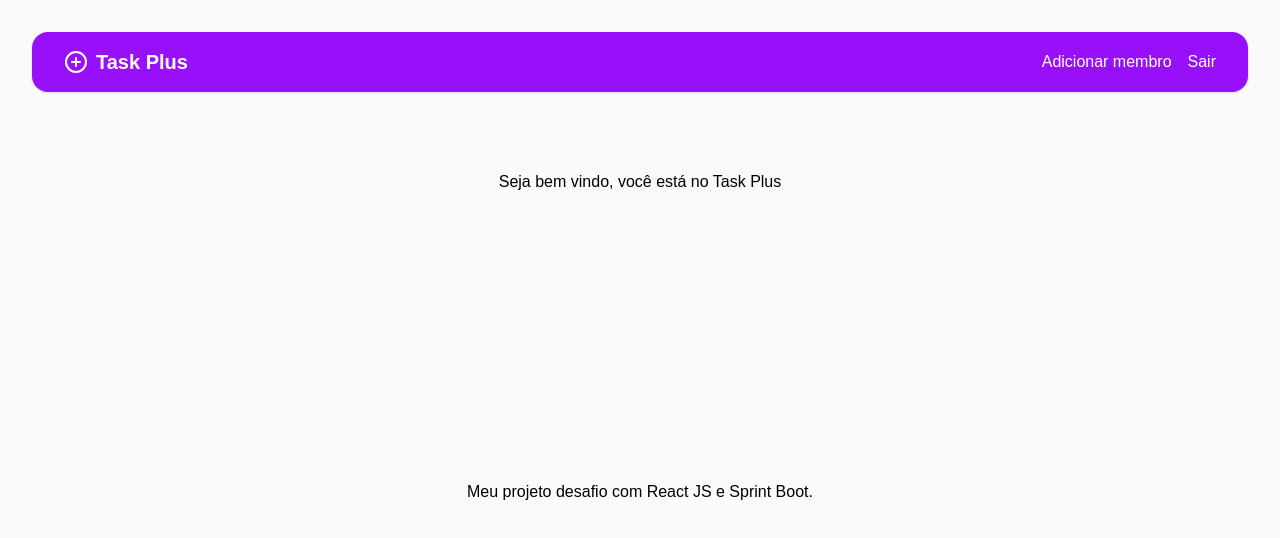
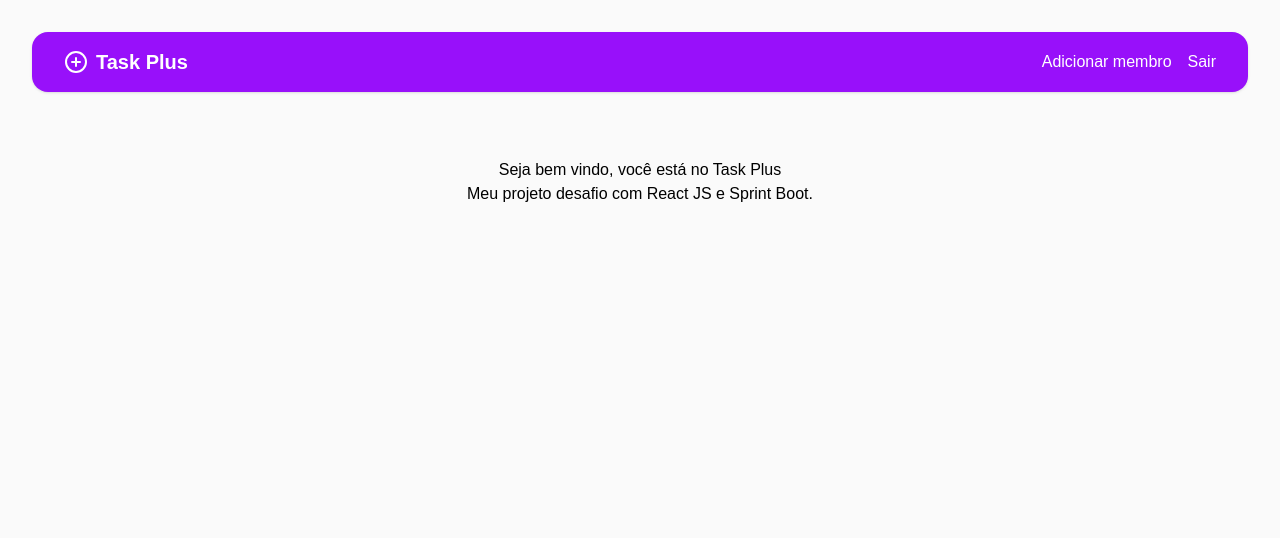
Before and after one commit to DevMboo/taskplus, a Next.js app: page / in a window 1280 px wide. Shown: the top 538 px of the page. Built offline with nearby package versions, Linux system fonts and the light colour scheme; no server answers; sample sign-in values are in the browser's storage.

Commit message:
feat: index page ajusted

```diff
--- a/src/pages/index.tsx
+++ b/src/pages/index.tsx
@@ -4,8 +4,10 @@ import { withAuth } from "@/utils/withAuth";
 function HomePage() {
   return (
     <div className="grid grid-rows-[20px_1fr_20px] items-center justify-items-center min-h-screen p-8 pb-20 gap-16 sm:p-20 font-[family-name:var(--font-geist-sans)]">
-      <h1>Seja bem vindo, você está no Task Plus</h1>
-      <p>Meu projeto desafio com React JS e Sprint Boot.</p>
+      <div className="text-center">
+        <h1>Seja bem vindo, você está no Task Plus</h1>
+        <p>Meu projeto desafio com React JS e Sprint Boot.</p>
+      </div>
     </div>
   );
 }
```
